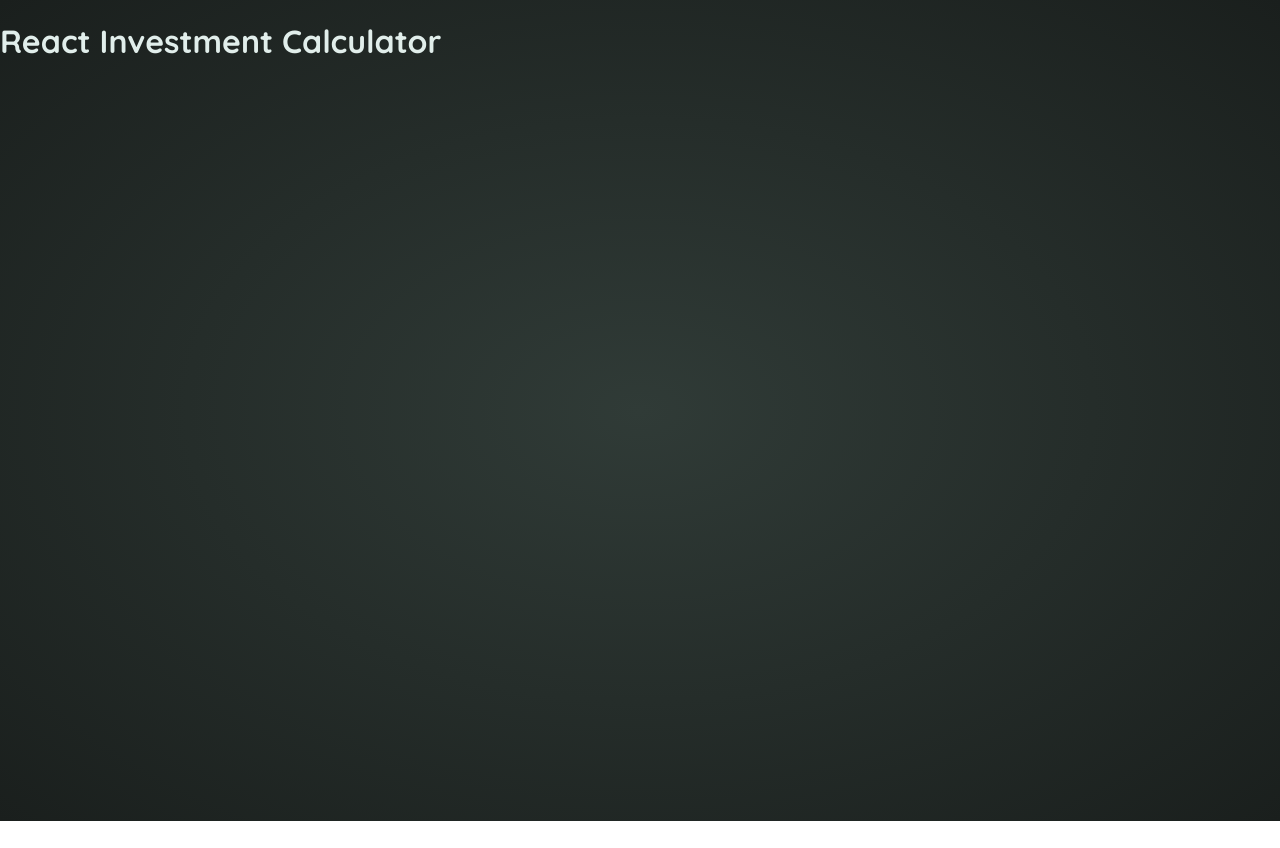
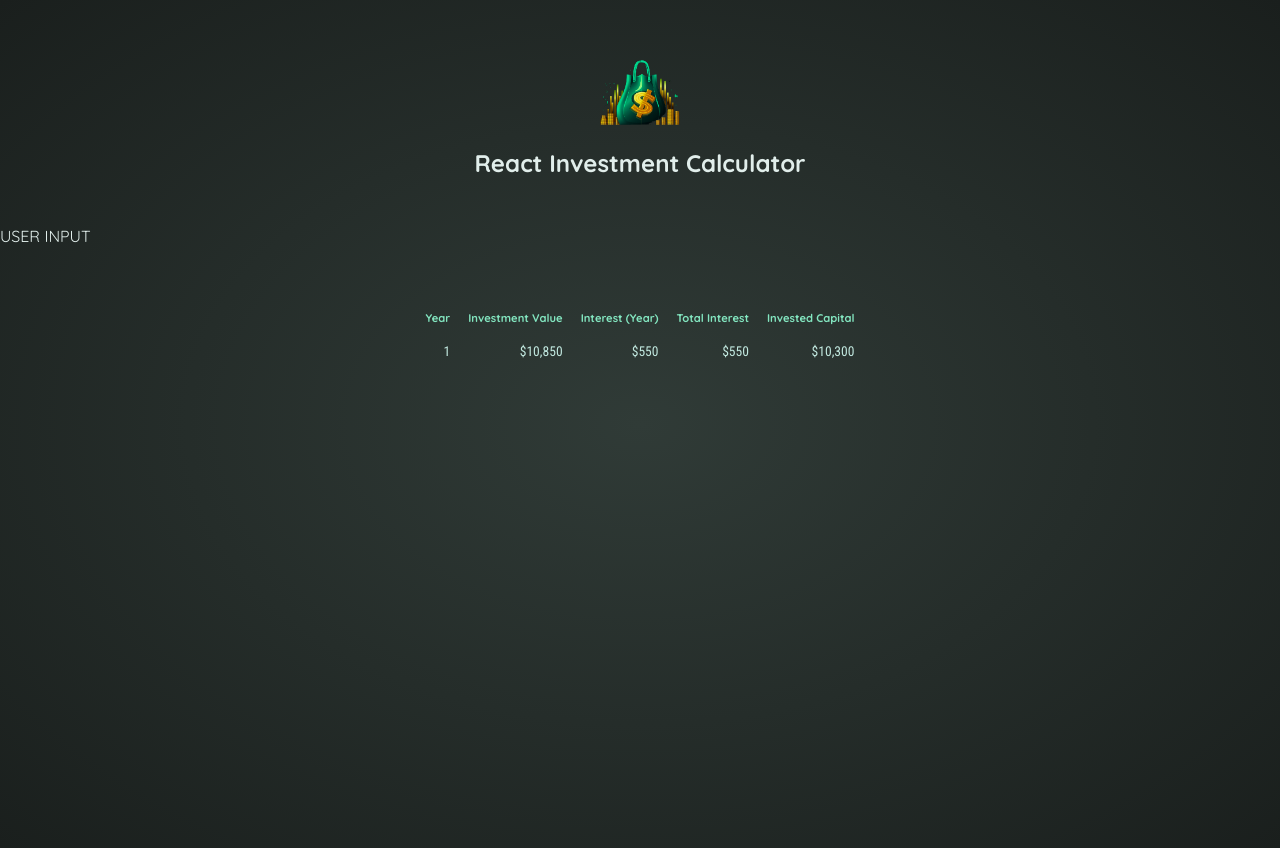
Before and after one commit to andras-veszteg/Learning-react-essentials, a React (Vite) app: page / in a window 1280 px wide. Before the commit the page ends 821 px from the top, so only its background shows below. Built offline with nearby package versions, Linux system fonts and the light colour scheme.

Commit message:
Add `package-lock.json` to track dependencies and ensure consistent installs

```diff
--- a/src/App.jsx
+++ b/src/App.jsx
@@ -1,6 +1,35 @@
+import logoImg from './assets/investment-calculator-logo.png';
+import { formatter } from './util/investment.js'
+
 function App() {
   return (
-    <h1>React Investment Calculator</h1>
+      <main>
+      <div id='header'>
+        <img src={logoImg} alt="Logo" />
+        <h1>React Investment Calculator</h1>
+      </div>
+      <div>USER INPUT</div>
+    <table id='result'>
+        <thead>
+          <tr>
+            <th>Year</th>
+            <th>Investment Value</th>
+            <th>Interest (Year)</th>
+            <th>Total Interest</th>
+            <th>Invested Capital</th>
+          </tr>
+        </thead>
+        <tbody>
+        <tr>
+            <td>1</td>
+            <td>{formatter.format(10850)}</td>
+            <td>{formatter.format(550)}</td>
+            <td>{formatter.format(550)}</td>
+            <td>{formatter.format(10300)}</td>
+        </tr>
+        </tbody>
+    </table>
+    </main>
   )
 }
 
```
Also changed, not shown: src/components/CustomUserInput.jsx (added), 1 other file (tests, documents, lock files or other folders).
